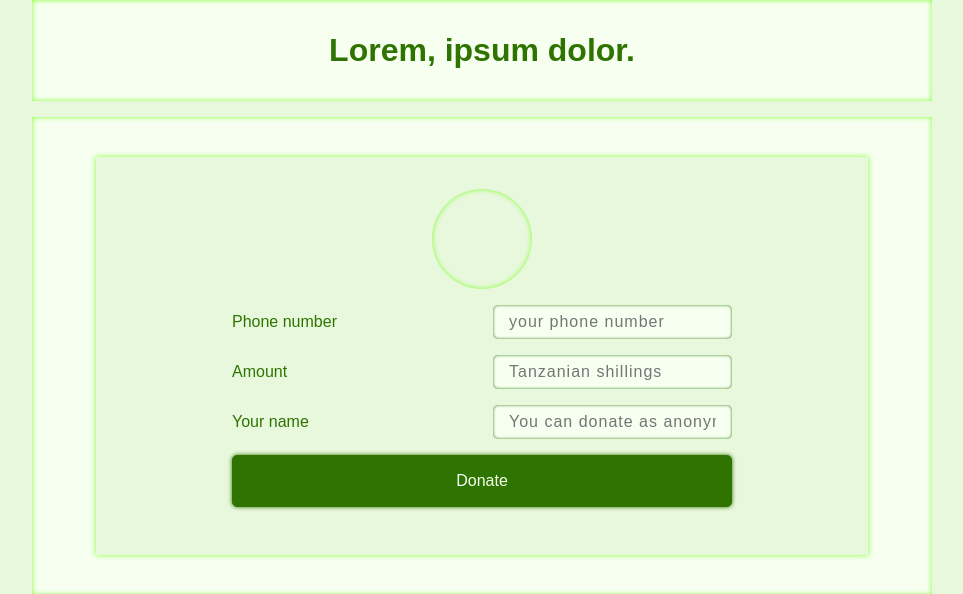
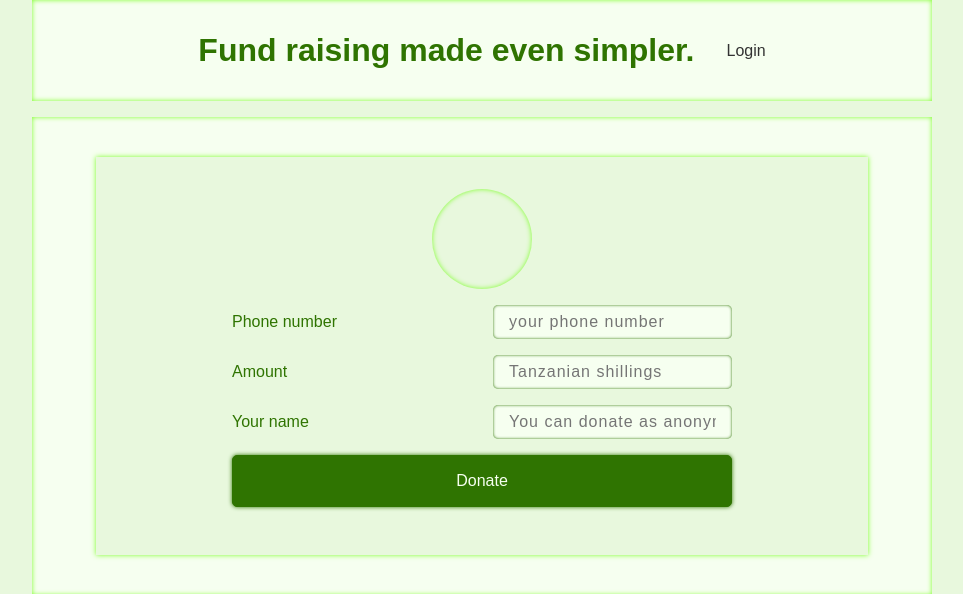
Before and after one commit to addy360/fraiser, a Django app: page /donate/1 in a window 1280 px wide. Shown: the top 594 px of the page, without its empty margins (158-1121 px from the left). Run offline with Django 3.2, Linux system fonts and the light colour scheme.

Commit message:
login link

```diff
--- a/core/static/core/css/styles.css
+++ b/core/static/core/css/styles.css
@@ -41,6 +41,14 @@ html{
     font-weight: 700;
     color: var(--primary-dark);
  }
+
+ .main__header--link{
+  font-size: 1rem;
+  margin-left: 2rem;
+  font-weight: lighter;
+  color: #333;
+  text-decoration: none;
+}
 
  .user {
 
--- a/core/templates/layout/base.html
+++ b/core/templates/layout/base.html
@@ -14,7 +14,8 @@
     <main class="main">
         <div class="container">
             <div class="main__header">
-                <h4 class="main__header--title">Lorem, ipsum dolor.</h4>
+                <h4 class="main__header--title">Fund raising made even simpler.</h4>
+                <a href ="/admin/" class="main__header--link" >Login</a>
             </div>
             {% block content %}{% endblock content %}
         </div>
```
